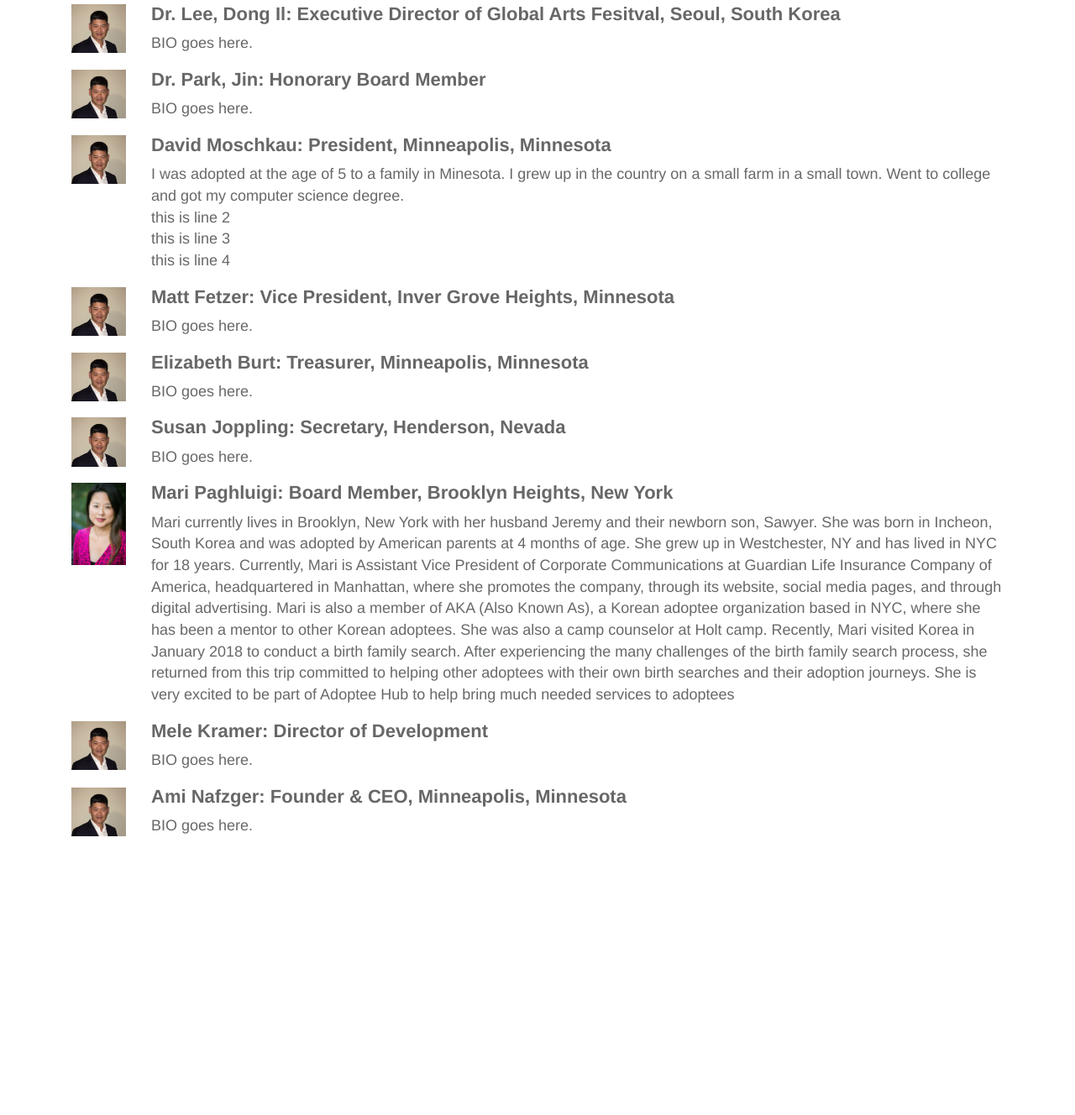
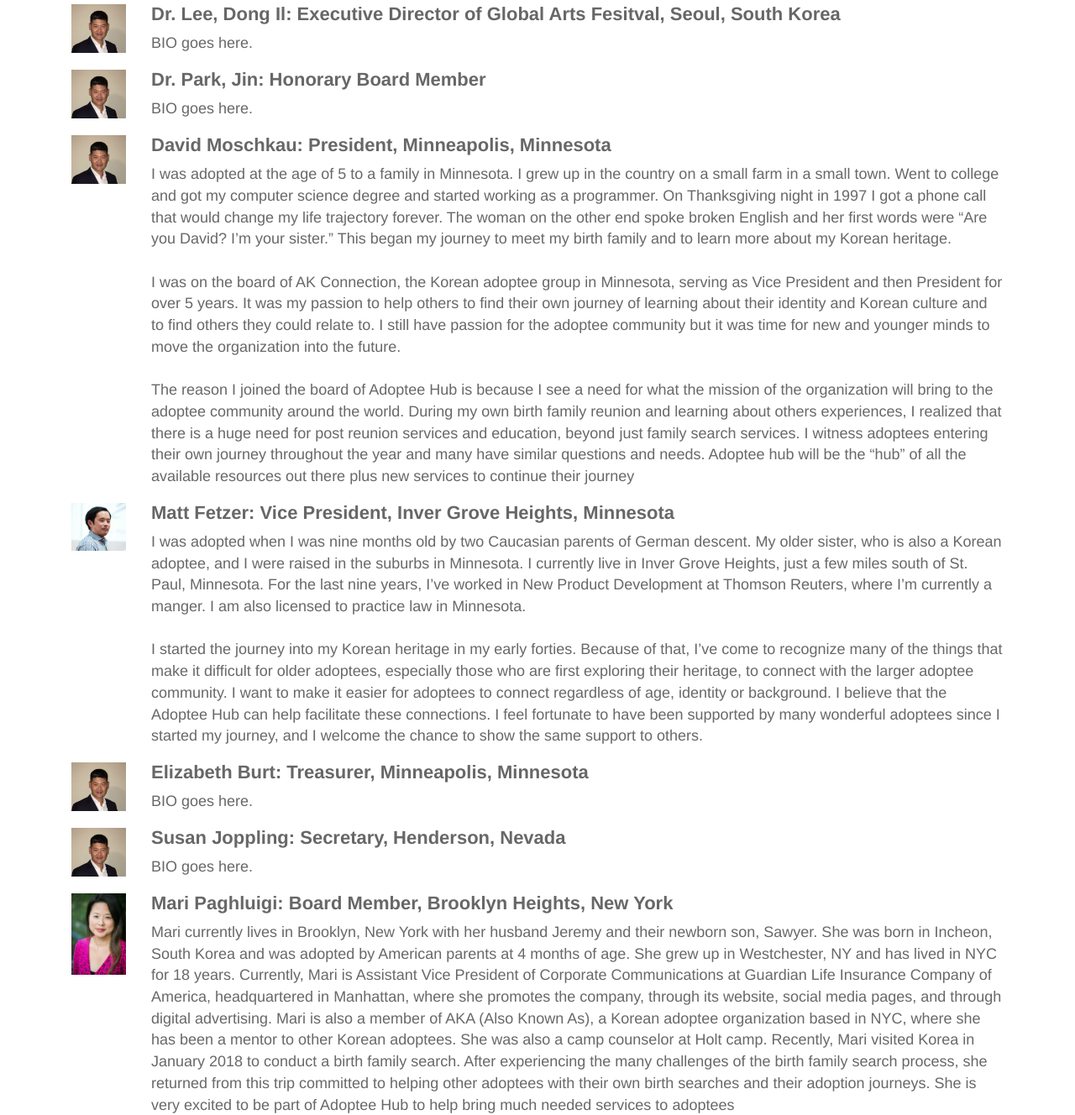
Before and after one commit to davemos/adopteehub, a Django app: page /board/ in a window 1280 px wide. Shown: the part 579-1907 px from the top of the page at 84% size. Before the commit the page ends 1575 px from the top, so only its background shows below. Run offline with Django 3.2, Linux system fonts and the light colour scheme; some libraries are stand-ins or nearby versions.

Commit message:
add matt

```diff
--- a/templates/adopteehub/board.html
+++ b/templates/adopteehub/board.html
@@ -28,20 +28,32 @@
             <td class="col-md-11">
                 <table><tr><td><h4>David Moschkau: President, Minneapolis, Minnesota</h4></td></tr>
                     <tr><td>
-                        <div>I was adopted at the age of 5 to a family in Minesota. I grew up in the country on a small farm in a small town. Went to college and got my computer science degree.<br>
-                            this is line 2<br/>
-                            this is line 3<br>
-                            this is line 4<br>
+                        <div>I was adopted at the age of 5 to a family in Minnesota. I grew up in the country on a small farm in a small town. Went to college and got my computer science degree and started working as a programmer. On Thanksgiving night in 1997 I got a phone call that would change my life trajectory forever. The woman on the other end spoke broken English and her first words were “Are you David? I’m your sister.”  This began my journey to meet my birth family and to learn more about my Korean heritage.
+                            <br><br>
+                            I was on the board of AK Connection, the Korean adoptee group in Minnesota, serving as Vice President and then President for over 5 years. It was my passion to help others to find their own journey of learning about their identity and Korean culture and to find others they could relate to. I still have passion for the adoptee community but it was time for new and younger minds to move the organization into the future.
+                            <br><br>
+                            The reason I joined the board of Adoptee Hub is because I see a need for what the mission of the organization will bring to the adoptee community around the world. During my own birth family reunion and learning about others experiences, I realized that there is a huge need for post reunion services and education, beyond just family search services. I witness adoptees entering their own journey throughout the year and many have similar questions and needs. Adoptee hub will be the “hub” of all the available resources out there plus new services to continue their journey
                         </div>
                     </td></tr>
                 </table>
             </td>
         </tr>
-        <tr class="spaceUnder"><td class="col-md-1" ><img alt="david m" src="/static/img/davidm.jpg" /></td>
+        <tr class="spaceUnder"><td class="col-md-1" ><img alt="david m" src="/static/img/Matt.jpg" /></td>
             <td class="col-md-11">
                 <table><tr><td><h4>Matt Fetzer: Vice President, Inver Grove Heights, Minnesota</h4></td></tr>
                     <tr><td>
-                        <div>BIO goes here.
+                        <div>I was adopted when I was nine months old by two Caucasian parents of German descent. My
+                                older sister, who is also a Korean adoptee, and I were raised in the suburbs in Minnesota. I
+                                currently live in Inver Grove Heights, just a few miles south of St. Paul, Minnesota. For the last
+                                nine years, I’ve worked in New Product Development at Thomson Reuters, where I’m currently
+                                a manger. I am also licensed to practice law in Minnesota.<br><br>
+                                I started the journey into my Korean heritage in my early forties. Because of that, I’ve come to
+                                recognize many of the things that make it difficult for older adoptees, especially those who are
+                                first exploring their heritage, to connect with the larger adoptee community. I want to make it
+                                easier for adoptees to connect regardless of age, identity or background. I believe that the
+                                Adoptee Hub can help facilitate these connections. I feel fortunate to have been supported by
+                                many wonderful adoptees since I started my journey, and I welcome the chance to show the
+                                same support to others.
                         </div>
                     </td></tr>
                 </table>
```
Also changed, not shown: static/img/Matt.jpg (added), 1 other file.
